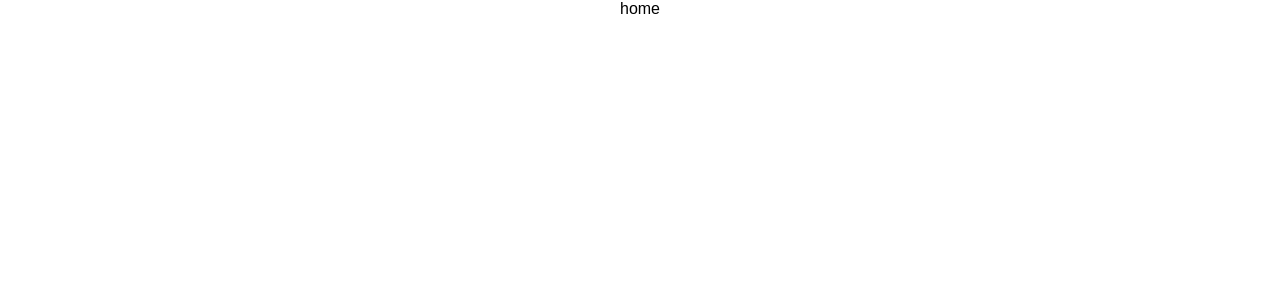
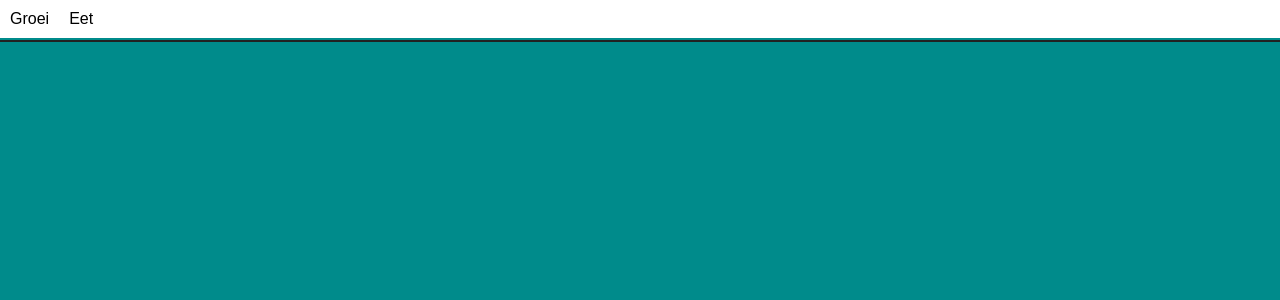
Before and after one commit to meriellesoeters/groei-groen, a React (Create React App) app: page / in a window 1280 px wide. Shown: the top 300 px of the page. Built offline with nearby package versions, Linux system fonts and the light colour scheme.

Commit message:
add header

```diff
--- a/src/App.css
+++ /dev/null
@@ -1,24 +0,0 @@
-.App {
-  text-align: center;
-}
-
-.App-logo {
-  animation: App-logo-spin infinite 20s linear;
-  height: 80px;
-}
-
-.App-header {
-  background-color: #222;
-  height: 150px;
-  padding: 20px;
-  color: white;
-}
-
-.App-intro {
-  font-size: large;
-}
-
-@keyframes App-logo-spin {
-  from { transform: rotate(0deg); }
-  to { transform: rotate(360deg); }
-}
--- a/src/App.js
+++ b/src/App.js
@@ -1,11 +1,10 @@
 import React, { Component } from 'react';
-import './App.css';
 import { HomeScene } from './scenes/Home';
 
 class App extends Component {
   render() {
     return (
-      <div className="App">
+      <div>
           <HomeScene/>
       </div>
     );
--- /dev/null
+++ b/src/components/Header/Header.js
@@ -0,0 +1,12 @@
+import React from 'react';
+import './styles.css';
+
+const Header = () => (
+  <div className="HeaderContainer">
+      <div className="Header" />
+      <text className="HeaderButton">Groei</text>
+      <text className="HeaderButton">Eet</text>
+  </div>
+);
+
+export default Header;
--- /dev/null
+++ b/src/components/Header/index.js
@@ -0,0 +1 @@
+export { default as Header } from './Header';
--- /dev/null
+++ b/src/components/Header/styles.css
@@ -0,0 +1,18 @@
+.Header {
+    border-bottom: 2px solid #222;
+    height: 40px;
+    width: 100%;
+    position: fixed;
+    top: 0;
+}
+
+.HeaderButton {
+    margin: 10px;
+    display: inline-block;
+}
+
+.hugeDiv {
+    background-color: darkcyan;
+    height: 1000px;
+    width: 100%;
+}
--- a/src/scenes/Home/HomeScene.js
+++ b/src/scenes/Home/HomeScene.js
@@ -1,10 +1,11 @@
 import React from 'react';
+
+import { Header } from '../../components/Header';
 
 const HomeScene = () => (
     <div className="HomeContainer">
-        <text>
-            home
-        </text>
+        <Header/>
+        <div className="hugeDiv"/>
     </div>
 );
 
```
